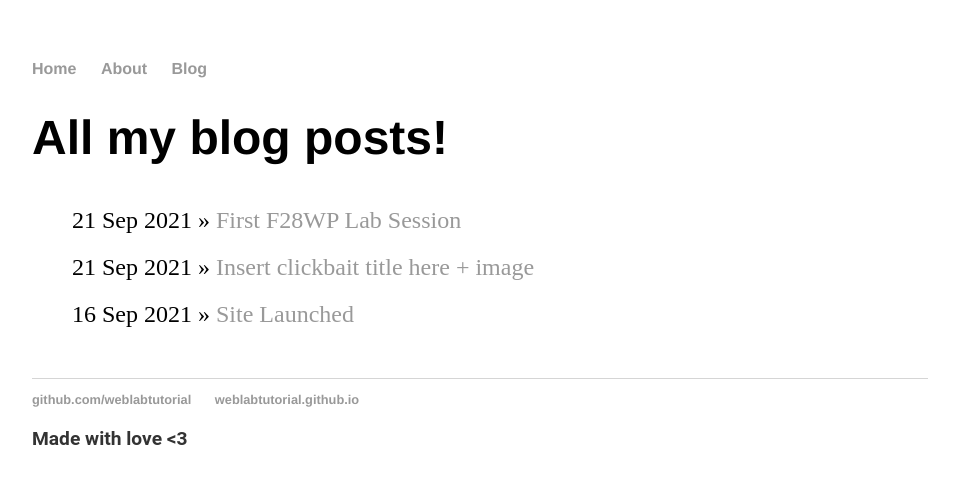
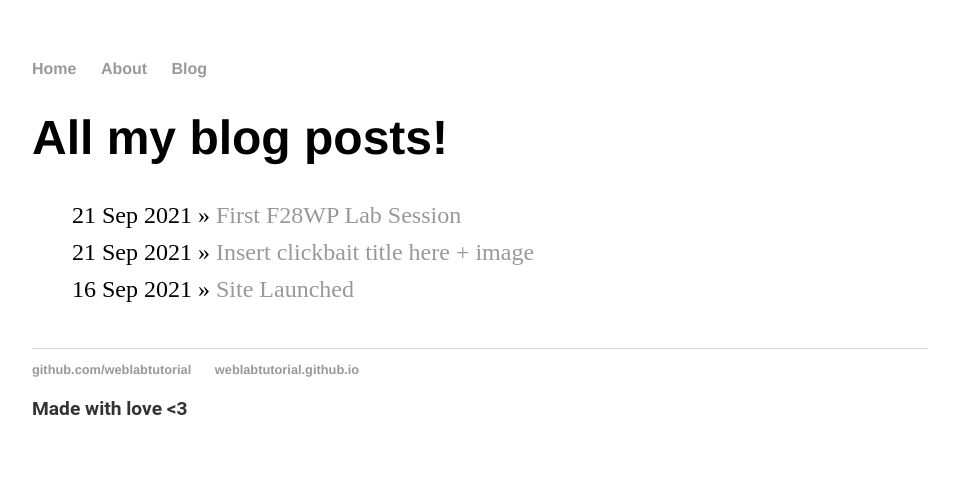
Before and after one commit to fgs2/fgs2.github.io, a Jekyll site: the page built from blog/index.html, in a window 1280 px wide. Shown: the top 484 px of the page, without its empty margins (160-1119 px from the left). Built offline with Jekyll 4.4.1, drawn with Linux system fonts in a browser that asks for light colours.

Commit message:
Edited padding.

```diff
--- a/css/main.css
+++ b/css/main.css
@@ -48,5 +48,5 @@ ul.posts {
 
 ul.posts li {
   list-style: none;
-  padding: 10px 0;
+  padding: 5px 0;
 }
```
